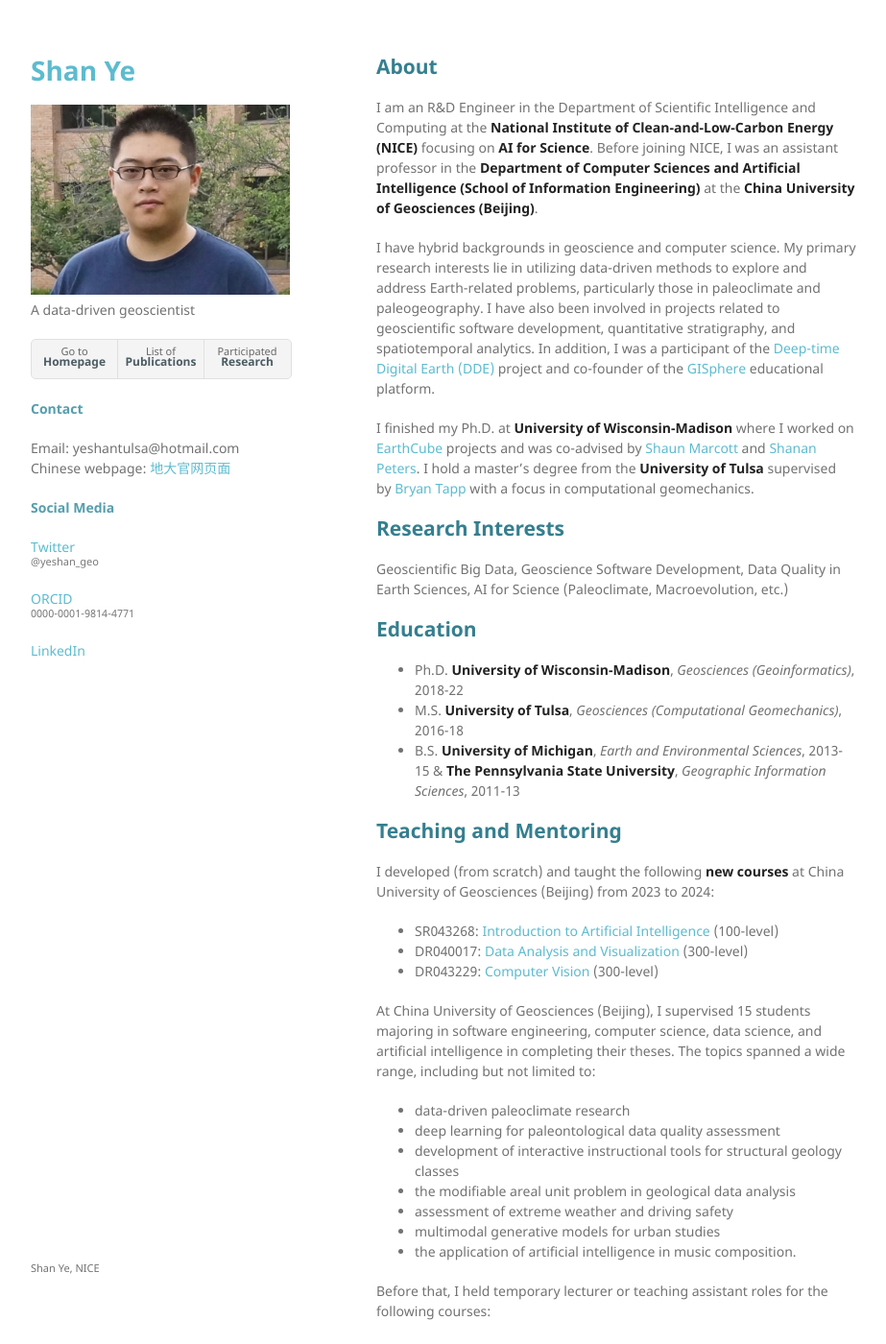
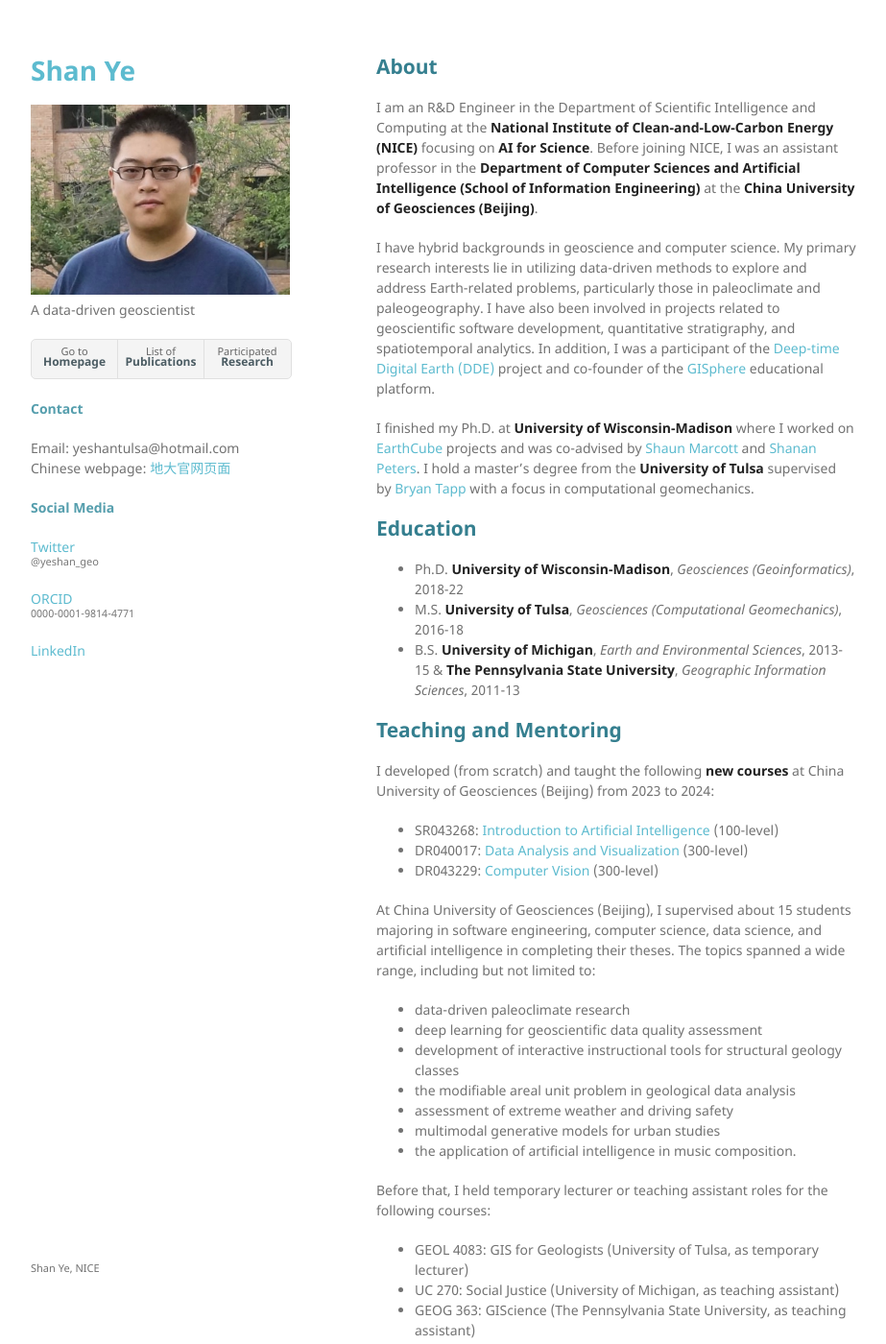
Before and after one commit to yeshan-geo/yeshan-geo.github.io, a Jekyll site: the page built from index.md, in a window 1280 px wide and 1400 px high. Shown: the whole window at 96% size, without its empty margins (178-1101 px from the left). Built offline with Jekyll 4.4.1, drawn with Linux system fonts in a browser that asks for light colours; our own code applies the rules of GitHub Pages for plain Markdown files.

Commit message:
Update index.md

```diff
--- a/index.md
+++ b/index.md
@@ -6,9 +6,6 @@ I have hybrid backgrounds in geoscience and computer science. My primary rese
 
 I finished my Ph.D. at **University of Wisconsin-Madison** where I worked on [EarthCube](https://www.earthcube.org/) projects and was co-advised by [Shaun Marcott](https://geoscience.wisc.edu/people/marcott-shaun/) and [Shanan Peters](http://strata.geology.wisc.edu/). I hold a master's degree from the **University of Tulsa** supervised by [Bryan Tapp](https://faculty.utulsa.edu/faculty/bryan-tapp/) with a focus in computational geomechanics.
 
-## Research Interests
-
-Geoscientific Big Data, Geoscience Software Development, Data Quality in Earth Sciences, AI for Science (Paleoclimate, Macroevolution, etc.)
 
 ## Education
 
@@ -24,9 +21,9 @@ I developed (from scratch) and taught the following **new courses** at China Uni
 - DR040017: [Data Analysis and Visualization](https://yeshan-geo.github.io/pages/datavis) (300-level)
 - DR043229: [Computer Vision](https://yeshan-geo.github.io/pages/computer_vision) (300-level)
 
-At China University of Geosciences (Beijing), I supervised 15 students majoring in software engineering, computer science, data science, and artificial intelligence in completing their theses. The topics spanned a wide range, including but not limited to:
+At China University of Geosciences (Beijing), I supervised about 15 students majoring in software engineering, computer science, data science, and artificial intelligence in completing their theses. The topics spanned a wide range, including but not limited to:
 - data-driven paleoclimate research
-- deep learning for paleontological data quality assessment
+- deep learning for geoscientific data quality assessment
 - development of interactive instructional tools for structural geology classes
 - the modifiable areal unit problem in geological data analysis
 - assessment of extreme weather and driving safety
```
